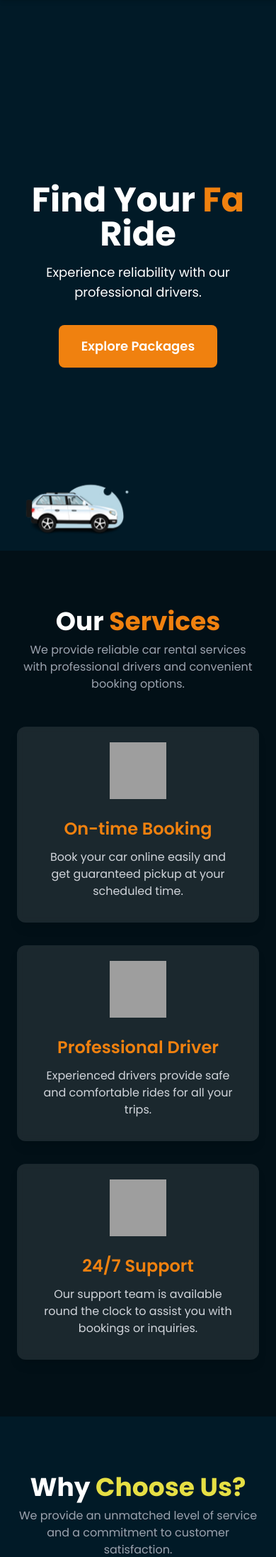
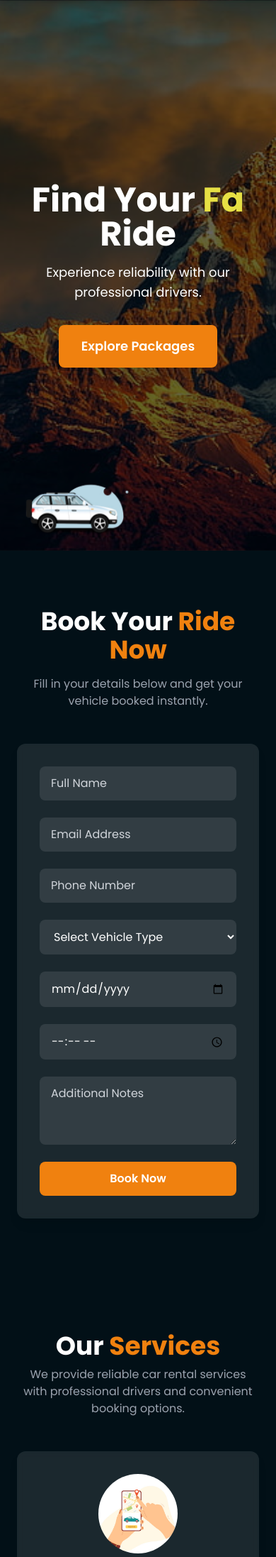
Before and after one commit to Riya2060/car-rent-service, a PHP site: page /carbooking-system/ in a window 390 px wide; the page is wider, and only the part inside the window is pictured. Shown: the part 80-2274 px from the top of that part at 71% size. Run offline with PHP 8.4, Linux system fonts and the light colour scheme; some libraries are stand-ins or nearby versions; grey boxes are pictures that could not be loaded.

Commit message:
Update pages, header, and index. Added new images and removed old standalone pages.

```diff
--- a/auth/register.php
+++ b/auth/register.php
@@ -20,13 +20,13 @@
 <div class="relative bg-white/5 backdrop-blur-md border border-white/10 rounded-2xl shadow-2xl w-full max-w-3xl flex overflow-hidden">
  <!-- Left Image (full left half) -->
     <div class="w-1/2 hidden md:flex items-center justify-center">
-        <img src="/../images/scorpio.jpg" alt="Register Car" class="object-cover h-full w-full">
+        <img src="../images/scorpio.jpg" alt="Register Car" class="object-cover h-full w-full">
     </div>
 
     <!-- Right Form -->
     <div class="w-full md:w-1/2 p-6 md:p-8 relative">
         <!-- Close Button -->
-        <a href="/../index.php" class="absolute top-4 right-4 text-gray-200 hover:text-white bg-white/5 hover:bg-white/10 p-2 rounded-full text-xl font-bold">✕</a>
+        <a href="../index.php" class="absolute top-4 right-4 text-gray-200 hover:text-white bg-white/5 hover:bg-white/10 p-2 rounded-full text-xl font-bold">✕</a>
 
         <h2 class="text-2xl md:text-3xl font-bold text-center text-white mb-4 md:mb-6">Create Your Account</h2>
 
--- a/includes/header.php
+++ b/includes/header.php
@@ -10,6 +10,7 @@
     <link rel="preconnect" href="https://fonts.googleapis.com">
     <link rel="preconnect" href="https://fonts.gstatic.com" crossorigin>
     <link href="https://fonts.googleapis.com/css2?family=Poppins:wght@400;500;600;700&display=swap" rel="stylesheet">
+     <base href="http://localhost:8888/carbooking-system/carbooking-master/">
     <style>
         body {
             font-family: 'Poppins', sans-serif;
@@ -44,25 +45,25 @@
 <header class="bg-white text-[#011A27] shadow-md sticky top-0 z-50">
     <nav class="container mx-auto px-1 py-2 flex justify-between items-center">
         <a href="index.php">
-            <img src="/../images/logo.png" alt="CarRent Logo" class="h-16 w-auto">
+            <img src="images/logo.png" alt="CarRent Logo" class="h-16 w-auto">
         </a>
 
         <!-- Menu for Desktop -->
         <div class="hidden md:flex items-center space-x-8 font-medium">
-            <a href="/../index.php" class="text-[#011A27] hover:text-[#F0810F] transition duration-300">Home</a>
-            <a href="/../bookings.php" class="text-[#011A27] hover:text-[#F0810F] transition duration-300">Bookings</a>
-            <a href="/../pages/services.php" class="text-[#011A27] hover:text-[#F0810F] transition duration-300">Services</a>
-            <a href="/../blog.php" class="text-[#011A27] hover:text-[#F0810F] transition duration-300">Blog</a>
-            <a href="/../pages/about-us.php" class="text-[#011A27] hover:text-[#F0810F] transition duration-300">About Us</a>
-            <a href="/../pages/contactus.php" class="text-[#011A27] hover:text-[#F0810F] transition duration-300">Contact Us</a>
+            <a href="index.php" class="text-[#011A27] hover:text-[#F0810F] transition duration-300">Home</a>
+            <a href="pages/booking.php" class="text-[#011A27] hover:text-[#F0810F] transition duration-300">Bookings</a>
+            <a href="pages/services.php" class="text-[#011A27] hover:text-[#F0810F] transition duration-300">Services</a>
+            <a href="blog.php" class="text-[#011A27] hover:text-[#F0810F] transition duration-300">Blog</a>
+            <a href="pages/about-us.php" class="text-[#011A27] hover:text-[#F0810F] transition duration-300">About Us</a>
+            <a href="pages/contactus.php" class="text-[#011A27] hover:text-[#F0810F] transition duration-300">Contact Us</a>
         </div>
 
         <!-- Login/Register Buttons -->
         <div class="hidden md:flex items-center space-x-4">
-            <a href="/../auth/login.php" class="bg-[#F0810F] text-white px-5 py-2 rounded-lg font-semibold hover:bg-[#E6DF44] hover:text-[#011A27] transition duration-300 transform hover:scale-105">
+            <a href="auth/login.php" class="bg-[#F0810F] text-white px-5 py-2 rounded-lg font-semibold hover:bg-[#E6DF44] hover:text-[#011A27] transition duration-300 transform hover:scale-105">
                 Login
             </a>
-            <a href="/../auth/register.php"
+            <a href="auth/register.php"
    class="bg-[#F0810F] text-white px-5 py-2 rounded-lg font-semibold hover:bg-[#E6DF44] hover:text-[#011A27] transition duration-300 transform hover:scale-105">
    Register
 </a>
--- a/index.php
+++ b/index.php
@@ -3,16 +3,19 @@
 <main>
     <!-- Hero Section -->
 <section class="relative h-[92vh] w-full text-center text-white overflow-hidden">
-        <div class="absolute top-0 left-0 w-full h-full bg-[#011A27]"></div>
+    <!-- Slideshow Background + Overlay -->
+    <div id="heroSlideshow" class="absolute top-0 left-0 w-full h-full bg-cover bg-center transition-opacity duration-1000">
+        <div class="absolute inset-0 bg-black/60"></div> <!-- semi-transparent overlay -->
+    </div>
 
     <div class="relative z-20 flex flex-col items-center justify-center h-full px-6">
         <h1 class="text-5xl md:text-7xl font-bold mb-4 fade-in">
-                Find Your <span class="text-[#F0810F]"><span id="animatedText"></span></span> Ride
+            Find Your <span class="text-[#E6DF44]"><span id="animatedText"></span></span> Ride
         </h1>
         <p class="text-lg md:text-xl mb-8 max-w-2xl mx-auto fade-in fade-in-delay-1" id="heroCaption">
             Over 30+ years of trusted service in vehicle care & rental. Experience the best with us.
         </p>
-            <a href="packages.php" class="bg-[#F0810F] text-white px-8 py-4 rounded-lg font-semibold text-lg hover:bg-[#E6DF44] hover:text-[#011A27] transition duration-300 transform hover:scale-105 fade-in fade-in-delay-2">
+        <a href="pages/packages.php" class="bg-[#F0810F] text-white px-8 py-4 rounded-lg font-semibold text-lg hover:bg-[#E6DF44] hover:text-[#011A27] transition duration-300 transform hover:scale-105 fade-in fade-in-delay-2">
             Explore Packages
         </a>
     </div>
@@ -20,6 +23,67 @@
     <img src="images/car2.png" alt="Car Animation" class="car-animate">
 </section>
 
+<script>
+// Slideshow Images
+const bgImages = [
+    'images/hero-bg.jpg',
+    'images/hero-bg3.jpg',
+    'images/hero-bg5.jpg',
+    'images/hero-bg6.jpg'
+
+
+];
+
+let currentIndex = 0;
+const heroSlideshow = document.getElementById('heroSlideshow');
+
+// Initial background
+heroSlideshow.style.backgroundImage = `url(${bgImages[0]})`;
+
+function changeBackground() {
+    // Fade out
+    heroSlideshow.style.opacity = 0;
+
+    setTimeout(() => {
+        heroSlideshow.style.backgroundImage = `url(${bgImages[currentIndex]})`;
+        heroSlideshow.style.opacity = 1;
+
+        currentIndex = (currentIndex + 1) % bgImages.length;
+    }, 500);
+}
+
+// Change every 5 seconds
+setInterval(changeBackground, 3000);
+</script>
+<!-- Booking Section -->
+<section class="py-20 px-6 bg-[#021017]">
+    <div class="container mx-auto max-w-4xl text-center">
+        <h3 class="text-4xl font-bold mb-4 text-white">
+            Book Your <span class="text-[#F0810F]">Ride Now</span>
+        </h3>
+        <p class="text-gray-400 mb-12">
+            Fill in your details below and get your vehicle booked instantly.
+        </p>
+        <form class="grid grid-cols-1 md:grid-cols-2 gap-6 bg-white/10 backdrop-blur-sm rounded-xl p-8 shadow-lg">
+            <input type="text" placeholder="Full Name" class="px-4 py-3 rounded-lg bg-white/10 text-white placeholder-gray-300 focus:outline-none focus:ring-2 focus:ring-[#F0810F]">
+            <input type="email" placeholder="Email Address" class="px-4 py-3 rounded-lg bg-white/10 text-white placeholder-gray-300 focus:outline-none focus:ring-2 focus:ring-[#F0810F]">
+            <input type="tel" placeholder="Phone Number" class="px-4 py-3 rounded-lg bg-white/10 text-white placeholder-gray-300 focus:outline-none focus:ring-2 focus:ring-[#F0810F]">
+            <select class="px-4 py-3 rounded-lg bg-white/10 text-white placeholder-gray-300 focus:outline-none focus:ring-2 focus:ring-[#F0810F]">
+                <option selected disabled>Select Vehicle Type</option>
+                <option>Sedan</option>
+                <option>SUV</option>
+                <option>Van</option>
+                <option>Luxury</option>
+            </select>
+            <input type="date" class="px-4 py-3 rounded-lg bg-white/10 text-white placeholder-gray-300 focus:outline-none focus:ring-2 focus:ring-[#F0810F]">
+            <input type="time" class="px-4 py-3 rounded-lg bg-white/10 text-white placeholder-gray-300 focus:outline-none focus:ring-2 focus:ring-[#F0810F]">
+            <textarea placeholder="Additional Notes" class="md:col-span-2 px-4 py-3 rounded-lg bg-white/10 text-white placeholder-gray-300 focus:outline-none focus:ring-2 focus:ring-[#F0810F]" rows="3"></textarea>
+            <button type="submit" class="md:col-span-2 bg-[#F0810F] text-white px-8 py-3 rounded-lg font-semibold hover:bg-[#E6DF44] hover:text-[#011A27] transition duration-300 transform hover:scale-105">
+                Book Now
+            </button>
+        </form>
+    </div>
+</section>
 <!-- Services Section -->
 <section class="py-20 px-6 bg-[#021017]">
     <div class="container mx-auto">
@@ -27,23 +91,24 @@
         <p class="text-center text-gray-400 mb-12">We provide reliable car rental services with professional drivers and convenient booking options.</p>
         <div class="grid md:grid-cols-3 gap-8 max-w-6xl mx-auto">
             <div class="bg-white/10 backdrop-blur-sm shadow-lg rounded-xl p-8 text-center transition duration-500 transform hover:-translate-y-2 hover:scale-105 hover:bg-white/20 services-card">
-                    <img src="images/icon-booking.png" alt="On-time Booking" class="h-20 w-20 mx-auto mb-4 animate-bounce">
+                <img src="images/ontime.png" alt="On-time Booking" class="h-28 w-28 mx-auto mb-4 object-cover rounded-full">
                 <h4 class="text-2xl font-semibold text-[#F0810F] mb-3">On-time Booking</h4>
                 <p class="text-gray-300">Book your car online easily and get guaranteed pickup at your scheduled time.</p>
             </div>
             <div class="bg-white/10 backdrop-blur-sm shadow-lg rounded-xl p-8 text-center transition duration-500 transform hover:-translate-y-2 hover:scale-105 hover:bg-white/20 services-card">
-                    <img src="images/icon-driver.png" alt="Driver Service" class="h-20 w-20 mx-auto mb-4 animate-bounce">
+                <img src="images/driver.jpg" alt="Driver Service" class="h-28 w-28 mx-auto mb-4 object-cover rounded-full">
                 <h4 class="text-2xl font-semibold text-[#F0810F] mb-3">Professional Driver</h4>
                 <p class="text-gray-300">Experienced drivers provide safe and comfortable rides for all your trips.</p>
             </div>
             <div class="bg-white/10 backdrop-blur-sm shadow-lg rounded-xl p-8 text-center transition duration-500 transform hover:-translate-y-2 hover:scale-105 hover:bg-white/20 services-card">
-                    <img src="images/icon-support.png" alt="Customer Support" class="h-20 w-20 mx-auto mb-4 animate-bounce">
+                <img src="images/24hour.png" alt="Customer Support" class="h-28 w-28 mx-auto mb-4 object-cover rounded-full">
                 <h4 class="text-2xl font-semibold text-[#F0810F] mb-3">24/7 Support</h4>
                 <p class="text-gray-300">Our support team is available round the clock to assist you with bookings or inquiries.</p>
             </div>
         </div>
     </div>
 </section>
+
 
     <!-- Why Choose Us with Counters -->
     <section class="py-20 px-6 bg-[#011A27]">
--- a/pages/about-us.php
+++ b/pages/about-us.php
@@ -195,7 +195,7 @@
       Our friendly team is always here to help. Get in touch with us for any inquiries or support.
     </p>
     <a href="contactus.php"
-   class="inline-block bg-[#F0810F] text-white font-semibold px-10 py-4 rounded-full shadow-lg hover:bg-[#E6DF44] hover:text-[#011A27] transition duration-300 transform hover:scale-105">
+   class="inline-block bg-[#011A27] text-white font-semibold px-10 py-4 rounded-full shadow-lg hover:bg-[#E6DF44] hover:text-[#011A27] transition duration-300 transform hover:scale-105">
    Contact Us Today
 </a>
 
```
Also changed, not shown: auth/login.php (+51 -8 lines), images/24hour.png (added), images/driver.jpg (added), images/hero-bg.jpg (added), images/hero-bg3.jpg (added), images/hero-bg4.jpg (added), images/hero-bg5.jpg (added), images/hero-bg6.jpg (added), images/hero-bg7.jpg (added), images/ontime.png (added), images/sedan.jpg (added). Lines whose indentation alone changed are shown as unchanged.
